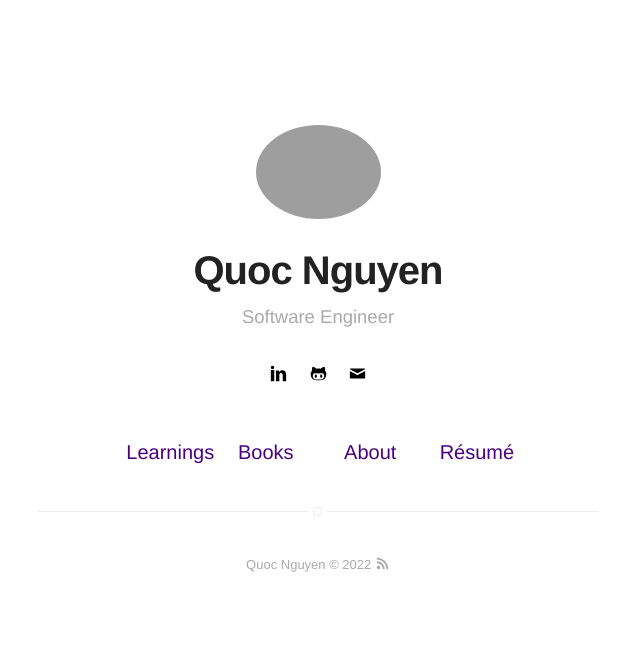
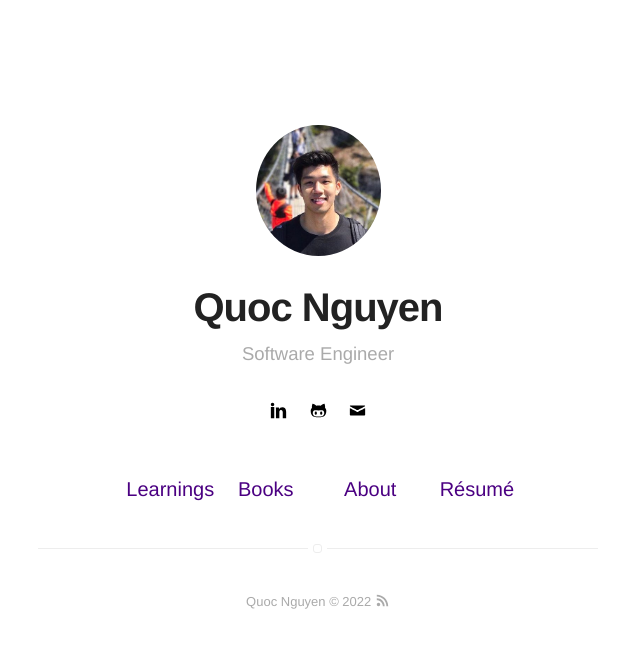
Before and after one commit to qngn93/qngn93.github.io, a Jekyll site: the page built from index.html, in a window 1280 px wide. Shown: the top 648 px of the page, without its empty margins (322-962 px from the left). Built offline with Jekyll 4.4.1, drawn with Linux system fonts in a browser that asks for light colours.

Commit message:
Change Profile

```diff
--- a/_config.yml
+++ b/_config.yml
@@ -8,7 +8,7 @@ description: a Site about Quoc
 # if it's an external image, update below for true
 # better with square images
 external-image: false
-picture: assets/images/profile.jpeg
+picture: assets/images/profile.jpg
 
 # If you want to include your resume, set to true
 # and specify source (external or local).
@@ -58,7 +58,7 @@ authors:
         name: John Doe
         bio: A Man who travels the world eating noodles
         external-image: false
-        picture: assets/images/profile.jpeg
+        picture: assets/images/profile.jpg
         twitter: johndoe
     jamesfoster:
         name: James Foster
```
